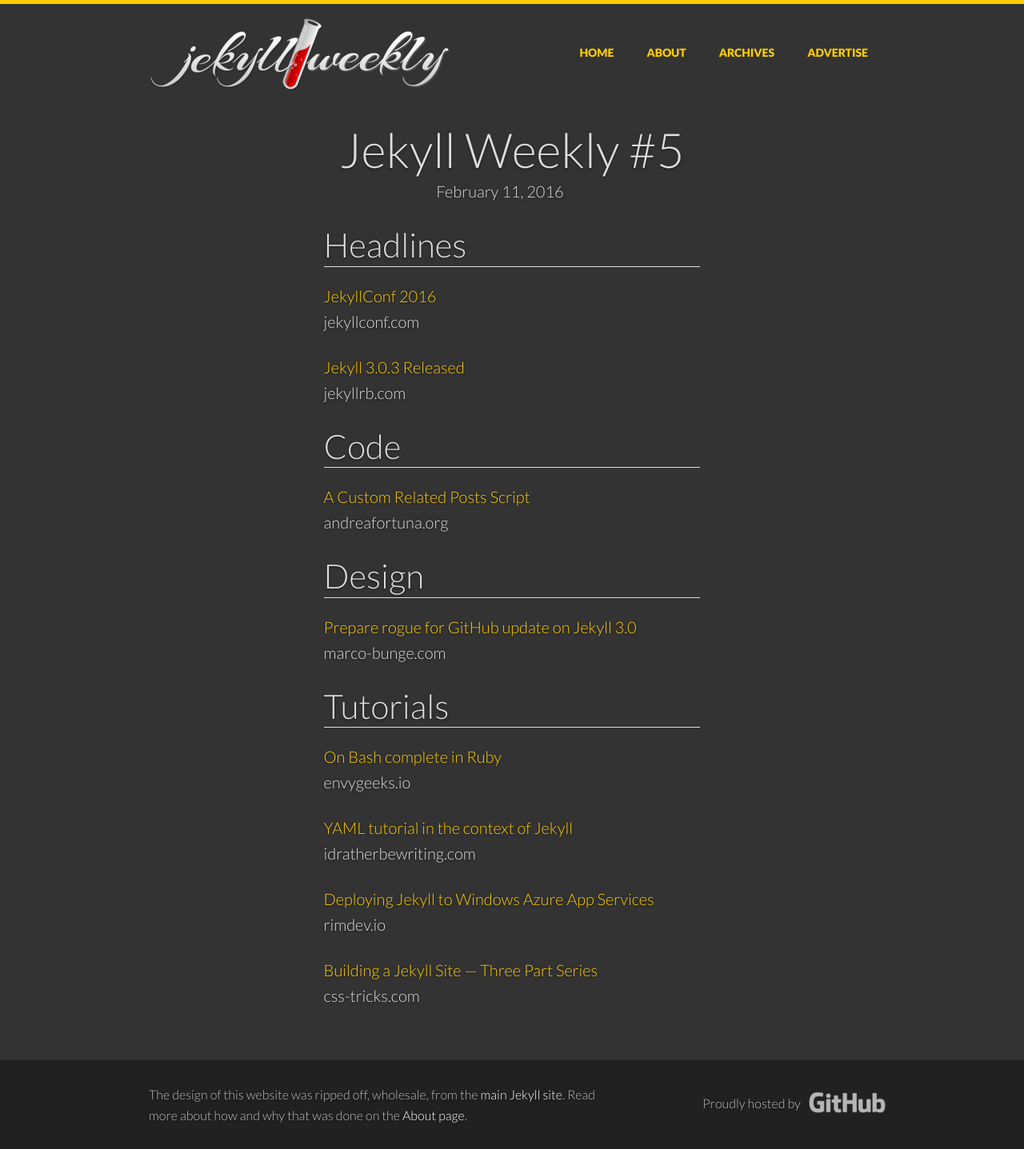
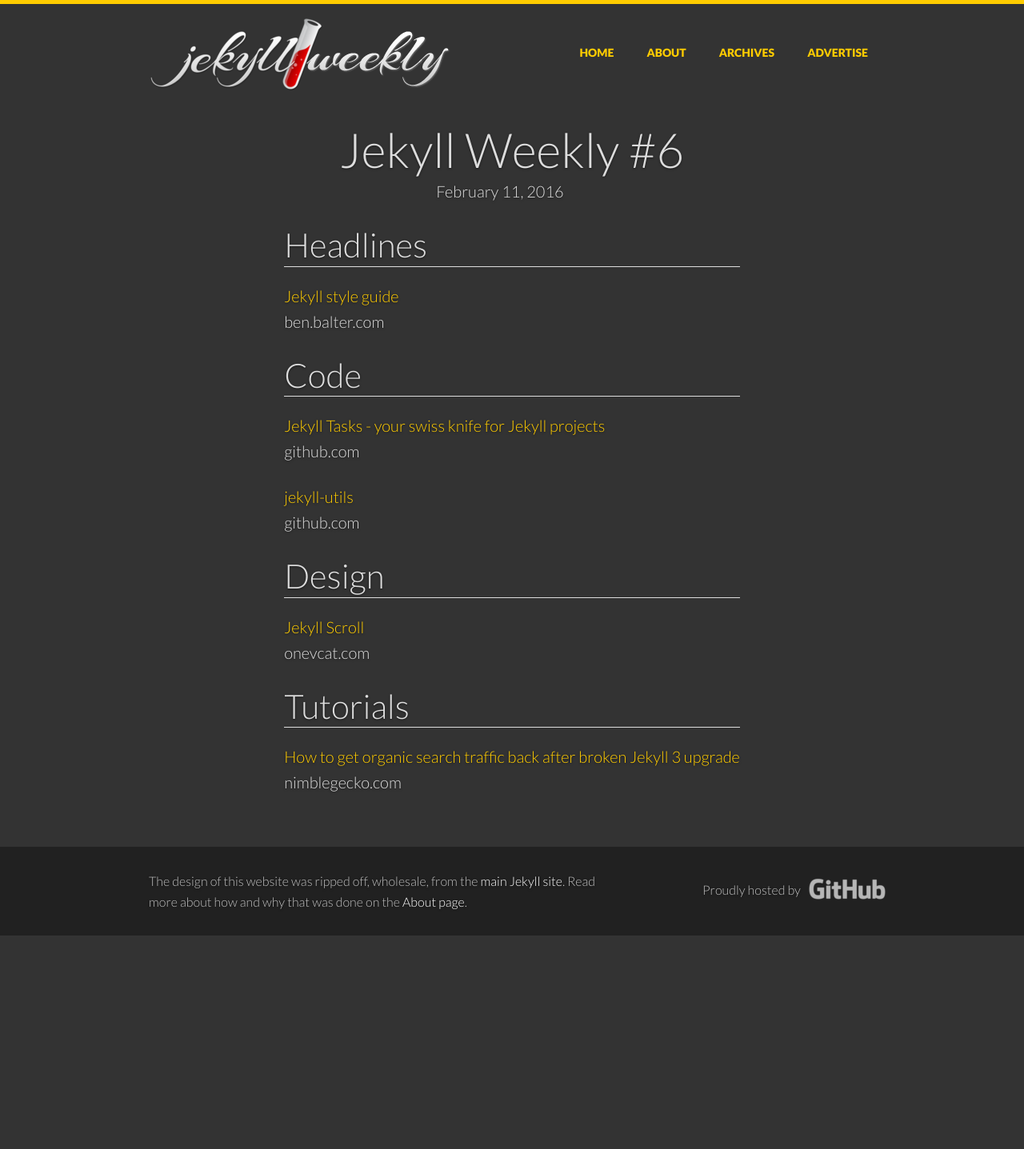
Before and after one commit to jekyllweekly/jekyllweekly.github.io, a Jekyll site: the page built from _posts/2016-02-11-Jekyll-Weekly-5.md, in a window 1280 px wide. Shown: the whole page at 80% size. Built offline with Jekyll 4.4.1, drawn with Linux system fonts in a browser that asks for light colours; nearby versions of some CDN libraries; comment, search, counter and statistics services are not loaded; after the commit the page ends 1170 px from its top, so only the background shows below that.

Commit message:
New post

```diff
--- a/_posts/2016-02-11-Jekyll-Weekly-5.md
+++ b/_posts/2016-02-11-Jekyll-Weekly-5.md
@@ -1,31 +1,27 @@
 ---
 layout: post
-title: 'Jekyll Weekly #5'
+title: 'Jekyll Weekly #6'
 ---
+
 ## Headlines
-[JekyllConf 2016](//jekyllconf.com/) \\
-jekyllconf.com
 
-[Jekyll 3.0.3 Released](//jekyllrb.com/news/2016/02/08/jekyll-3-0-3-released/) \\
-jekyllrb.com
+[Jekyll style guide](http://ben.balter.com/jekyll-style-guide/) \\
+ben.balter.com
 
 ## Code
-[A Custom Related Posts Script](//www.andreafortuna.org/programming/2016/02/10/jekyll-related-posts/) \\
-andreafortuna.org
+
+[Jekyll Tasks - your swiss knife for Jekyll projects](https://github.com/pavdmyt/jtasks) \\
+github.com
+
+[jekyll-utils](https://github.com/queirozfcom/jekyll-utils) \\
+github.com
 
 ## Design
-[Prepare rogue for GitHub update on Jekyll 3.0](//www.marco-bunge.com/2016/02/05/prepare-rogue-for-github-update-on-jekyll-3-0/) \\
-marco-bunge.com
+
+[Jekyll Scroll](http://jekyllscroll.onevcat.com/) \\
+onevcat.com
 
 ## Tutorials
-[On Bash complete in Ruby](//envygeeks.io/2016/02/02/on-bash-complete-in-ruby/) \\
-envygeeks.io
 
-[YAML tutorial in the context of Jekyll](//idratherbewriting.com/documentation-theme-jekyll/mydoc/mydoc_yaml_tutorial.html) \\
-idratherbewriting.com
-
-[Deploying Jekyll to Windows Azure App Services](//rimdev.io/deploying-jekyll-to-windows-azure-app-services/) \\
-rimdev.io
-
-[Building a Jekyll Site — Three Part Series](//css-tricks.com/building-a-jekyll-site-part-1-of-3/) \\
-css-tricks.com
+[How to get organic search traffic back after broken Jekyll 3 upgrade](http://nimblegecko.com/how-to-get-organic-search-traffic-back-after-broken-jekyll-3-upgrade/) \\
+nimblegecko.com
```
Also changed, not shown: _posts/2016-02-18-Jekyll-Weekly-6.md (added, +31 -0 lines).
